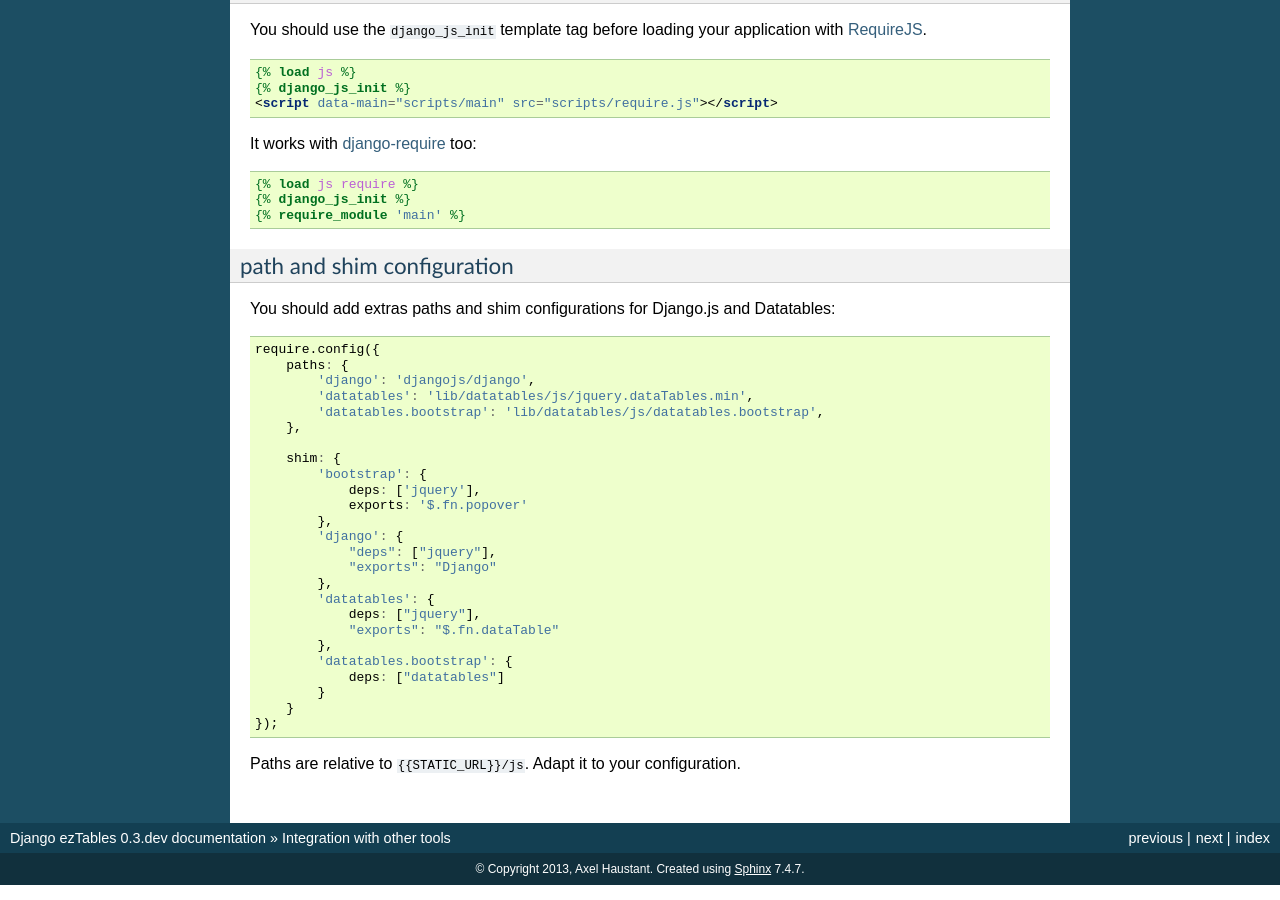
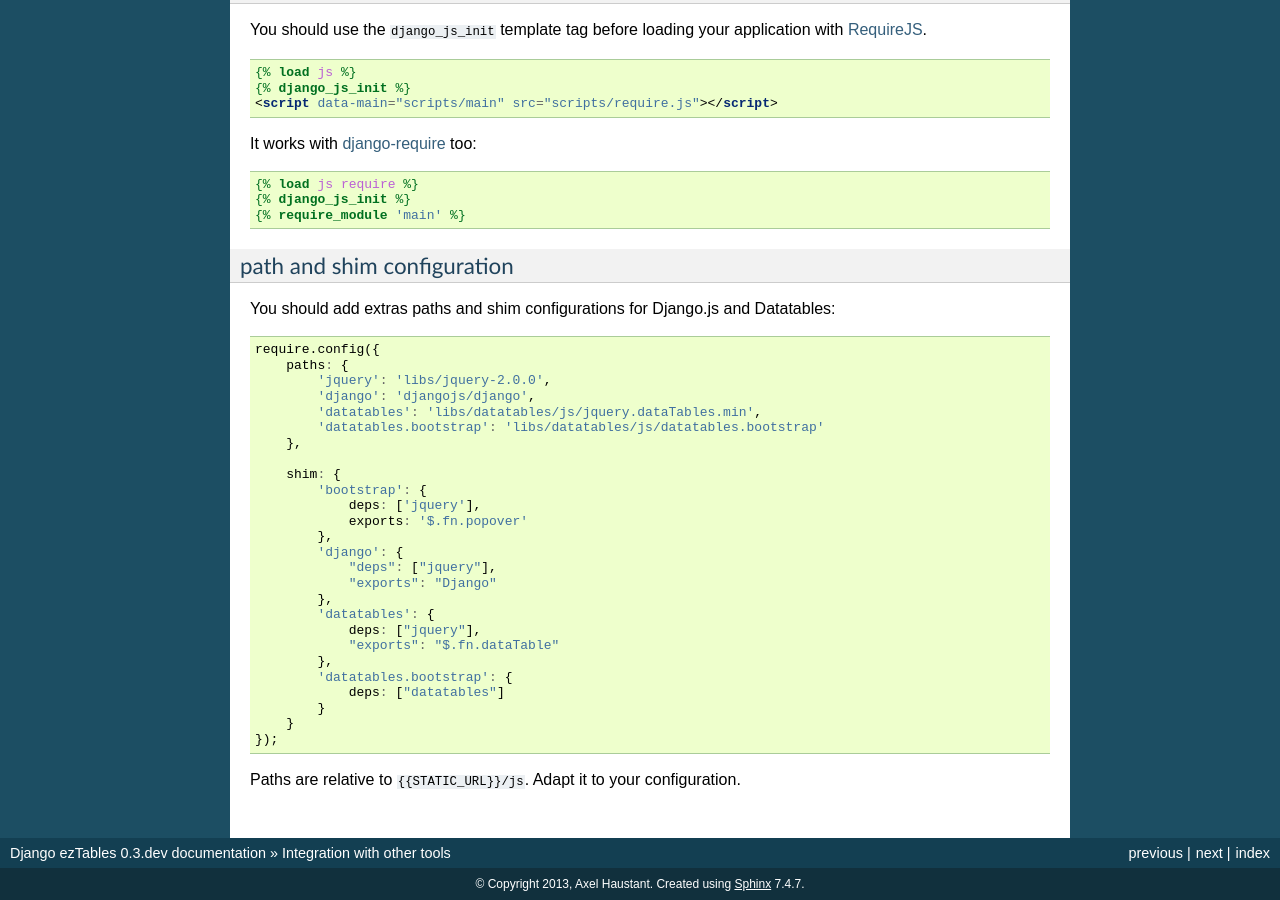
Before and after one commit to noirbizarre/django-eztables, a Sphinx documentation site: the page built from doc/integration.rst, in a window 1280 px wide and 900 px high, scrolled down 1036 px. Built offline with Sphinx 7.4.7, drawn with Linux system fonts in a browser that asks for light colours; some of the changed text lies outside the part shown.

Commit message:
Use an uncompressed version in django-pipeline exemple

```diff
--- a/doc/integration.rst
+++ b/doc/integration.rst
@@ -15,10 +15,10 @@ First add jQuery, Django.js and jQuery Datatables (and optionnaly bootstrap supp
         'base': {
             'source_filenames': (
                 '...',
-                'js/libs/jquery-1.9.1.min.js',
+                'js/libs/jquery-2.0.0.js',
                 'js/djangojs/django.js',
-                'js/libs/datatables/jquery.dataTables.js'
-                'js/libs/datatables/datatables.bootstrap.js'
+                'js/libs/datatables/jquery.dataTables.js',
+                'js/libs/datatables/datatables.bootstrap.js',
                 '...',
             ),
             'output_filename': 'js/base.min.js',
@@ -93,9 +93,10 @@ You should add extras paths and shim configurations for Django.js and Datatables
 
     require.config({
         paths: {
+            'jquery': 'libs/jquery-2.0.0',
             'django': 'djangojs/django',
-            'datatables': 'lib/datatables/js/jquery.dataTables.min',
-            'datatables.bootstrap': 'lib/datatables/js/datatables.bootstrap',
+            'datatables': 'libs/datatables/js/jquery.dataTables.min',
+            'datatables.bootstrap': 'libs/datatables/js/datatables.bootstrap'
         },
 
         shim: {
```
